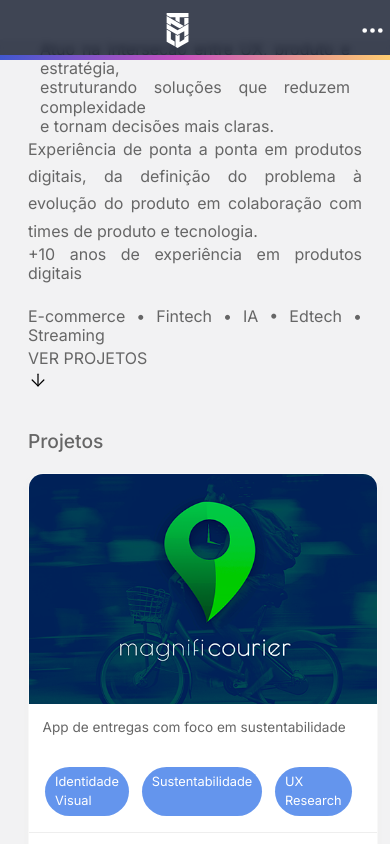
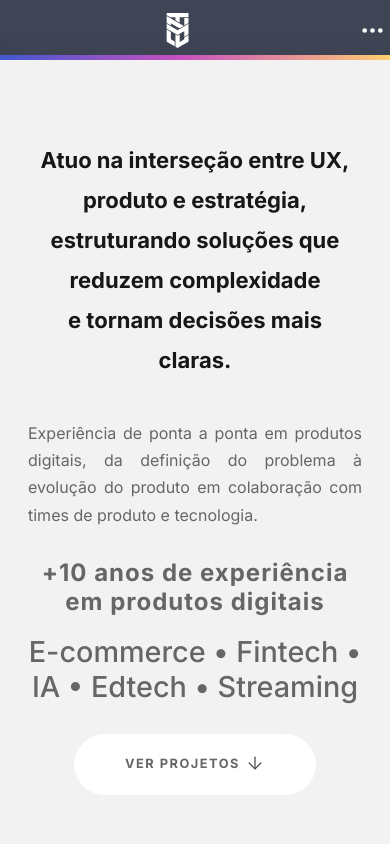
Before and after one commit to MiltonNeto/miltonneto.com.br, a Next.js app: page / in a window 390 px wide. Shown: the top 844 px of the page. Built offline with nearby package versions, Linux system fonts and the light colour scheme.

Commit message:
Ajustes no footer

```diff
--- a/components/layouts/Footer.tsx
+++ b/components/layouts/Footer.tsx
@@ -60,7 +60,6 @@
         <Container>
             <section id="TalkToMe">
             <h3 className="sectionTitle">
-                <Image src="/images/icones/conversation-color.png" width="48" height="48" alt="sectionIcon" className="sectionTitleIcon"/>
                 <span>Fale comigo!</span>
             </h3>
 
--- a/components/layouts/StickyMenu.tsx
+++ b/components/layouts/StickyMenu.tsx
@@ -37,12 +37,12 @@
 
         </Offcanvas.Header>
         <Offcanvas.Body>
-            <Image src='/images/miltonneto.webp' width="85" height="85" alt='Oi, esse sou eu ' className="MobileMenuImage" />
         <ul className='MobileMenuLinks'>
-            <li><Link href="./#ItsMe">Quem sou eu</Link></li>
-            <li><Link href="./#WhatIDo">Meu Portfolio</Link></li>
-            <li><Link href="./#HowTo">Como eu trabalho</Link></li>
-            <li><Link href="./#resume">Por onde eu passei</Link></li>
+            <li><Link href="./#WhatIDo">Projetos</Link></li>
+            <li><Link href="./#resume">Experiências</Link></li>
+            <li><Link href="./#ItsMe">Sobre mim</Link></li>
+            <li><Link href="./#HowTo">Minha atuação</Link></li>
+
         </ul>
         <div className='MobileMenuSeparator'></div>
         <div className='contactMobile'>
--- a/styles/scss/components/layouts/Footer.module.scss
+++ b/styles/scss/components/layouts/Footer.module.scss
@@ -7,7 +7,7 @@
 
 
     .MobileFooter{
-        background-color: #94A3B8 ;
+        background-color: #171715 ;
         padding-top: 10px ;
         color: #FFF;
 
--- a/styles/scss/components/sections/HowTo.module.scss
+++ b/styles/scss/components/sections/HowTo.module.scss
@@ -2,32 +2,37 @@
 
 @media (max-width: 767.98px){
     .boxList{
-        display: flex;
-        flex-direction: row;
-        align-items: center;
-        flex-wrap: wrap;
         margin-top: 30px;
         margin-bottom: 30px;
-        justify-content: space-around;
         .box{
             background-color: #FFF;
             box-shadow: $TinyShadow;
             border:solid 1px #eee;
             color:#212121;
-            text-align: center;
-            justify-content: center;
-            display: flex;
-            flex-direction: column;
-            align-items: center;
             max-height: 300px;
             padding: 30px 10px;
             border-radius: 14px;
             margin-bottom: 20px;
-            width: 150px;
+            display: flex;
+            flex-direction: column;
+            justify-content: center;
+            align-items: flex-start;
+            text-align: justify;
             .boxIcon{
                 margin-bottom: 1em !important;
-                max-width: 120px!important;
                 height: auto !important;
+            }
+            h6{
+                font-weight: bold;
+                line-height: 23px;
+                margin-bottom: 15px;
+                display: flex;
+                justify-content: center;
+                flex-direction: row;
+                align-items: center;
+                span{
+                    margin-left: 10px;
+                }
             }
         }
     }
--- a/styles/scss/components/sections/ItsMe.module.scss
+++ b/styles/scss/components/sections/ItsMe.module.scss
@@ -2,8 +2,76 @@
 @media (max-width: 767.98px){
     .contentImage{
         border-radius: 35px;
-        box-shadow: $DefaultShadow;
         margin-top: 20px;
+    }
+
+    .contentText{
+        line-height: 1.8em;
+        text-align: center;
+        margin-bottom: 60px;
+        h2{
+            display: flex;
+            justify-content: center;
+            font-size: 22px;
+            font-weight: bold;
+            line-height: 40px;
+            color: #171715;
+            margin-bottom: 40px;
+            margin-top: 100px;
+        }
+        h3{
+            margin: 30px auto -10px auto;
+            font-size: 1.5em;
+            line-height: 1.2em;
+            font-weight: bold;
+            letter-spacing: 1px;
+        }
+        h4{
+            margin-bottom: 30px;
+            font-size: 1.8em;
+            font-weight: 500;
+        }
+        .buttonAction{
+            background-color: #ffffff;
+            border: solid 1px #fff;
+            padding: 15px 50px;
+            border-radius: 50px;
+            font-weight: bold;
+            letter-spacing: 1.5px;
+            font-size: 0.8em;
+            display: inline-flex;
+            align-items: center;
+            transition: $DefaultTransition;
+            &:hover{
+                border: solid 1px #bbb;
+                box-shadow: 0 10px 20px rgba(0, 0, 0, .2);
+            }
+            img{
+                margin-left: 5px;
+                margin-top: -3px;
+                opacity: .7;
+            }
+        }
+        p{
+            display: flex;
+            justify-content: center;
+        }
+    }
+
+    .contentTextResume{
+        line-height: 1.8em;
+        text-align: justify;
+        margin-bottom: 60px;
+    }
+    .contentImage{
+        display: flex ;
+        justify-content: center;
+        margin-top: -8px;
+        & img{
+            border-radius: 12px;
+            filter: brightness(0.95) contrast(0.95);
+            opacity: 0.95;
+        }
     }
 }
 
--- a/styles/scss/components/sections/Portfolio.module.scss
+++ b/styles/scss/components/sections/Portfolio.module.scss
@@ -40,9 +40,11 @@
             }
         }
         .cardSkills{
-            display: flex;
+            display: none;
             flex-direction: row;
             margin: 1em;
+            text-align: center;
+            align-items: center;
 
             li{
                 background-color:cornflowerblue;
@@ -57,6 +59,8 @@
         .cardAction{
             border-top: solid 1px #eee;
             padding: 1em;
+            font-weight: bold;
+            text-align: center;
         }
     }
 }
--- a/styles/scss/components/sections/Resume.module.scss
+++ b/styles/scss/components/sections/Resume.module.scss
@@ -1,6 +1,60 @@
 @import '../../partials/variables';
 
+@media (max-width: 767.98px){
+    .resumeList{
+        display: flex;
+        flex-direction: row;
+        flex-wrap: wrap;
+        .resumeListItem{
+            margin-right: 1em;
+            flex-grow: 2;
+            margin-bottom: 30px;
+            .box{
+                border-left: solid 3px #E0E0E0;
+                display: flex;
+                flex-direction: column;
+                align-items: flex-start;
+                padding: 10px;
+                margin-bottom: 30px;
+                img{
+                    border-radius: 8px;
+                }
+                .boxRight{
+                    margin-left: 10px;
+                    font-size: 0.85em;
+                }
+                .CompanyName{
+                    font-size: 1em;
 
+                }
+                .JobPosition{
+                    color: #020713;
+                    margin-bottom: 5px;
+                    font-weight: bold;
+                    padding: 0;
+                    font-size: 1.2em;
+                }
+                .date{
+                    font-size: 0.9em;
+                    color: #afafaf
+                }
+            }
+            .tasks{
+                display: flex;
+                flex-direction: column;
+                margin-top: 1em;
+                font-size: 0.85em;
+                li{
+                    margin-bottom: 5px;
+                    list-style:circle;
+                    margin-left: 40px;
+                }
+            }
+        }
+    }
+}
+
+@media (max-width: 768px){
     .resumeList{
         display: flex;
         flex-direction: row;
@@ -52,3 +106,4 @@
             }
         }
     }
+}
```
Lines whose indentation alone changed are shown as unchanged.
